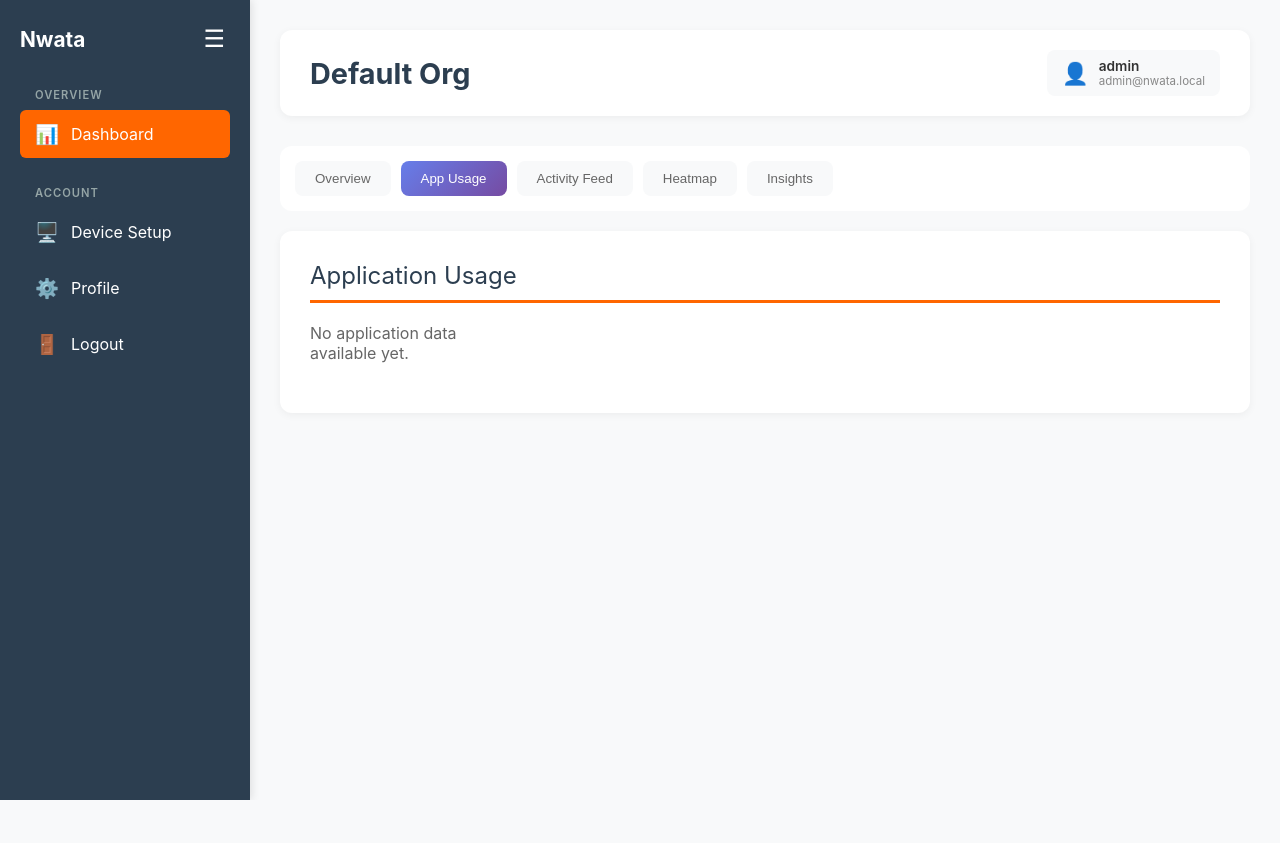
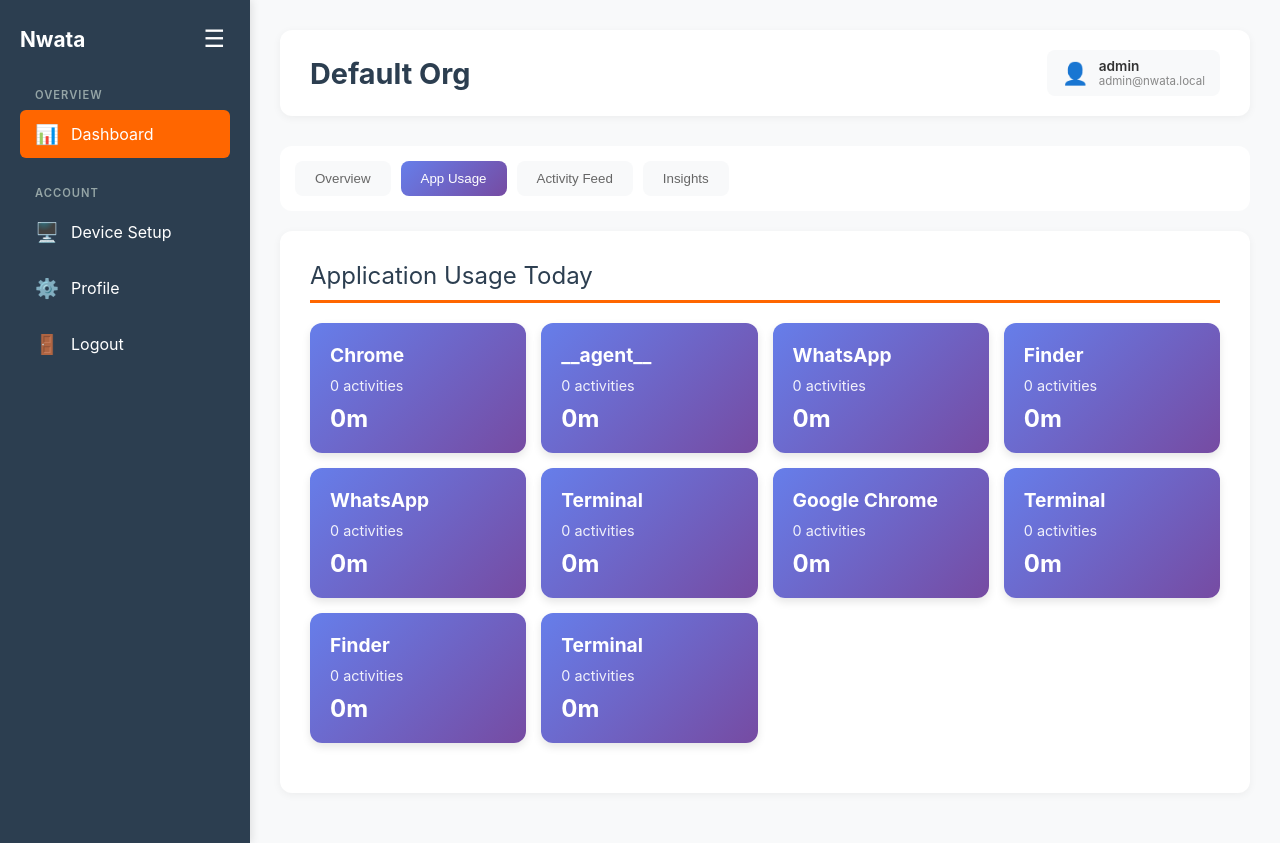
Before and after one commit to cwaterboer/django-nwata, a Django app: page /dashboard/ in a window 1280 px wide, after a click on "App Usage". Before the commit the page ends 800 px from the top, so only its background shows below. Run offline with Django 5.2, Linux system fonts and the light colour scheme; a user stored in the database is signed in; data comes from the database, SQL or seed files in the repository; both versions use the stored data as it was after the commit.

Commit message:
reviewed and fixed the statistics tabs on dashboard landing

```diff
--- a/nwata_web/api/views.py
+++ b/nwata_web/api/views.py
@@ -139,6 +139,12 @@ class DeviceLifecycle(DeviceAuthMixin, APIView):
         except PermissionError as exc:
             return Response({"error": str(exc)}, status=status.HTTP_401_UNAUTHORIZED)
 
+        # Validate request.data is a dict, not a list
+        if not isinstance(request.data, dict):
+            return Response({
+                "error": "Invalid request format. Expected object with 'event', 'payload', and optional 'timestamp' fields."
+            }, status=status.HTTP_400_BAD_REQUEST)
+
         event = request.data.get('event')
         payload = request.data.get('payload', {})
         timestamp = request.data.get('timestamp')
--- a/nwata_web/nwata_web/templates/dashboard/dashboard.html
+++ b/nwata_web/nwata_web/templates/dashboard/dashboard.html
@@ -290,7 +256,6 @@
     <button class="tab-btn active" onclick="switchCanvas('overview')">Overview</button>
     <button class="tab-btn" onclick="switchCanvas('apps')">App Usage</button>
     <button class="tab-btn" onclick="switchCanvas('activity')">Activity Feed</button>
-    <button class="tab-btn" onclick="switchCanvas('heatmap')">Heatmap</button>
     <button class="tab-btn" onclick="switchCanvas('insights')">Insights</button>
 </div>
 
@@ -341,16 +306,16 @@
 <!-- App Usage Canvas -->
 <div id="apps" class="canvas-section">
     <div class="canvas-area">
-        <div class="section-title">Application Usage</div>
+        <div class="section-title">Application Usage Today</div>
         <div class="app-grid">
-            {% for app in top_apps %}
+            {% for app in app_stats %}
             <div class="app-card">
-                <div class="app-name">{{ app.name }}</div>
+                <div class="app-name">{{ app.app_name }}</div>
                 <div class="app-stats">{{ app.count }} activities</div>
-                <div class="app-time">{{ app.total_time }}h</div>
+                <div class="app-time">{{ app.total_duration }}m</div>
             </div>
             {% empty %}
-            <p style="color: #666;">No application data available yet.</p>
+            <p style="color: #666;">No application data available yet. Start tracking to see insights!</p>
             {% endfor %}
         </div>
     </div>
@@ -365,27 +330,12 @@
             <div class="activity-item">
                 <div class="activity-details">
                     <div class="activity-app">{{ activity.app_name }}</div>
-                    <div class="activity-window">{{ activity.window_title }}</div>
+                    <div class="activity-window">{{ activity.window_title|truncatechars:60 }}</div>
                 </div>
-                <div class="activity-time">{{ activity.timestamp|timesince }} ago</div>
+                <div class="activity-time">{{ activity.created_at|timesince }} ago</div>
             </div>
             {% empty %}
-            <p style="color: #666; padding: 20px;">No recent activity to display.</p>
-            {% endfor %}
-        </div>
-    </div>
-</div>
-
-<!-- Heatmap Canvas -->
-<div id="heatmap" class="canvas-section">
-    <div class="canvas-area">
-        <div class="section-title">Weekly Activity Heatmap</div>
-        <div class="heatmap-grid">
-            {% for day in weekly_heatmap %}
-            <div class="heatmap-day {% if day.hours > 0 %}active{% endif %}">
-                <div class="day-name">{{ day.name }}</div>
-                <div class="day-hours">{{ day.hours }}h</div>
-            </div>
+            <p style="color: #666; padding: 20px;">No recent activity to display. Start tracking to see your activity feed!</p>
             {% endfor %}
         </div>
     </div>
@@ -396,41 +346,61 @@
     <div class="canvas-area">
         <div class="section-title">Productivity Insights</div>
 
+        {% if weekly_streak >= 5 %}
             <div class="insight-card">
-            <div class="insight-title">🚀 Peak Productivity Hours</div>
+                <div class="insight-title">⚡ Weekly Streak</div>
                 <div class="insight-text">
-                Your most productive hours are between
-                <span class="insight-metric">{{ peak_start }}:00 - {{ peak_end }}:00</span>
-                with an average of <span class="insight-metric">{{ peak_activities }} activities</span> per hour.
+                    You've logged activity for
+                    <span class="insight-metric">{{ weekly_streak }} days</span>
+                    this week. Excellent consistency!
                 </div>
             </div>
 
+            {% if app_stats %}
             <div class="insight-card">
-            <div class="insight-title">📱 Top Application</div>
+                <div class="insight-title">📱 Top Application Today</div>
                 <div class="insight-text">
-                You spend most of your time in
-                <span class="insight-metric">{{ top_app_name }}</span>
-                with <span class="insight-metric">{{ top_app_hours }}h</span> logged this week.
+                    You spent most of your time in
+                    <span class="insight-metric">{{ app_stats.0.app_name }}</span>
+                    with <span class="insight-metric">{{ app_stats.0.total_duration }} minutes</span> logged across {{ app_stats.0.count }} activities.
+                </div>
+            </div>
+            {% endif %}
+
+            <div class="insight-card">
+                <div class="insight-title">📊 Today's Summary</div>
+                <div class="insight-text">
+                    Today: <span class="insight-metric">{{ total_focus_hours }}h total</span> across
+                    <span class="insight-metric">{{ activity_count_today }} activities</span>.
+                    {% if app_stats|length > 0 %}
+                        You used <span class="insight-metric">{{ app_stats|length }} different apps</span>.
+                    {% endif %}
                 </div>
             </div>
 
+            {% if hourly_breakdown %}
             <div class="insight-card">
-            <div class="insight-title">⚡ Focus Streak</div>
+                <div class="insight-title">🚀 Peak Activity</div>
                 <div class="insight-text">
-                You've maintained a
-                <span class="insight-metric">{{ focus_streak }} day streak</span>
-                of consistent activity tracking. Keep it up!
+                    Most activity logged around
+                    <span class="insight-metric">{{ hourly_breakdown.0.hour }}:00</span>
+                    with <span class="insight-metric">{{ hourly_breakdown.0.count }} activities</span>.
                 </div>
             </div>
-
-        <div class="insight-card">
-            <div class="insight-title">📊 Weekly Summary</div>
+            {% endif %}
+        {% else %}
+            <div class="insight-card" style="border-left-color: #ffc107;">
+                <div class="insight-title">📊 Insights Coming Soon</div>
                 <div class="insight-text">
-                This week: <span class="insight-metric">{{ weekly_total_hours }}h total</span> across
-                <span class="insight-metric">{{ weekly_app_count }} different apps</span>.
-                Average daily focus: <span class="insight-metric">{{ daily_avg }}h</span>
+                    Keep tracking! Insights will be available after you've logged activity for at least 5 days.
+                    <br><br>
+                    Current progress: <span class="insight-metric">{{ weekly_streak }} day{% if weekly_streak != 1 %}s{% endif %}</span> this week.
+                    {% if weekly_streak > 0 %}
+                        Just <span class="insight-metric">{{ 5|add:"-"|add:weekly_streak }} more day{% if 5|add:"-"|add:weekly_streak != 1 %}s{% endif %}</span> to go!
+                    {% endif %}
                 </div>
             </div>
+        {% endif %}
     </div>
 </div>
 {% endblock %}
```
Also changed, not shown: other parts of nwata_web/nwata_web/templates/dashboard/dashboard.html (+0 -34 lines), nwata_web/db.sqlite3. Lines whose indentation alone changed are shown as unchanged.
